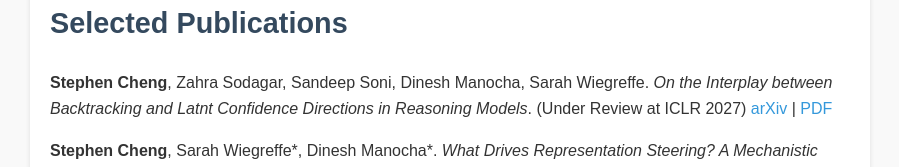
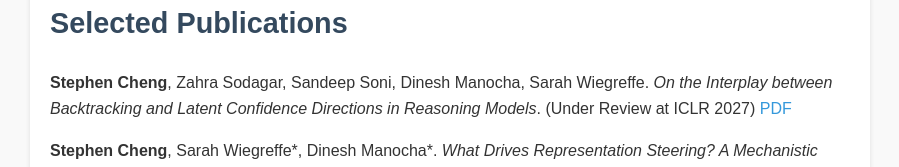
Before and after one commit to step-cheng/step-cheng.github.io, a plain HTML site: page index.html in a window 1280 px wide. Shown: the part 755-922 px from the top of the page, without its empty margins (190-1089 px from the left). Drawn offline with Linux system fonts and the light colour scheme; a script that the page names is missing.

Commit message:
fixed backtracking confidence bullet

```diff
--- a/index.html
+++ b/index.html
@@ -65,7 +65,7 @@
         <section class="research">
             <h2>Selected Publications</h2>
             <ul>
-                <li><b>Stephen Cheng</b>, Zahra Sodagar, Sandeep Soni, Dinesh Manocha, Sarah Wiegreffe. <em>On the Interplay between Backtracking and Latnt Confidence Directions in Reasoning Models</em>. (Under Review at ICLR 2027) <a href="https://arxiv.org/abs/2604.08524">arXiv</a> | <a href="papers/confidence_backtrack.pdf">PDF</a></li>
+                <li><b>Stephen Cheng</b>, Zahra Sodagar, Sandeep Soni, Dinesh Manocha, Sarah Wiegreffe. <em>On the Interplay between Backtracking and Latent Confidence Directions in Reasoning Models</em>. (Under Review at ICLR 2027) <a href="papers/confidence_backtrack.pdf">PDF</a></li>
             </ul>
             <ul>
                 <li><b>Stephen Cheng</b>, Sarah Wiegreffe*, Dinesh Manocha*. <em>What Drives Representation Steering? A Mechanistic Case Study on Steering Refusal</em>. (EMNLP 2026 Main Oral) <a href="https://arxiv.org/abs/2604.08524">arXiv</a> | <a href="https://github.com/step-cheng/steer-interp">Code</a> | <a href="papers/steer_interp.pdf">PDF</a></li>
```
